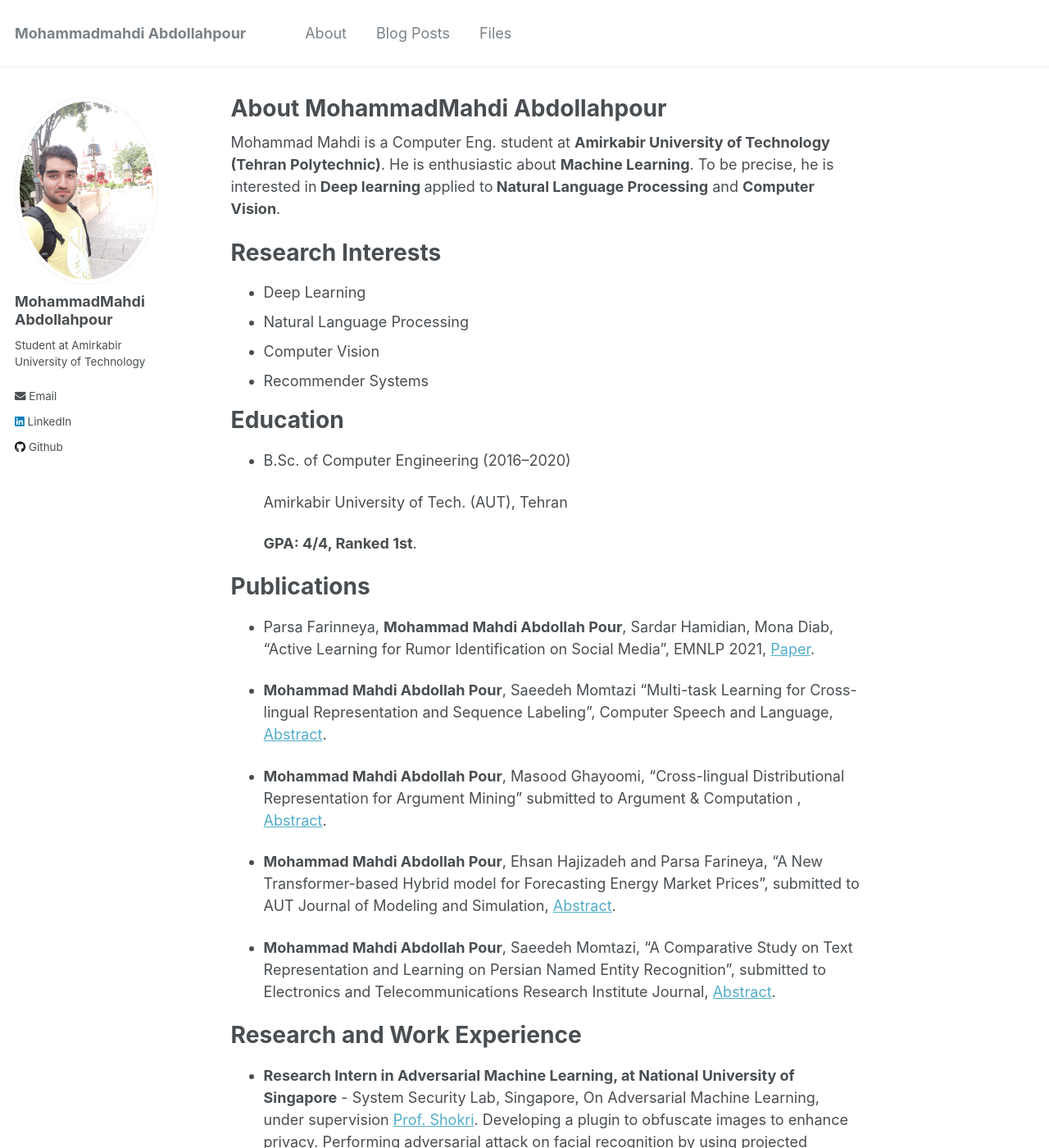
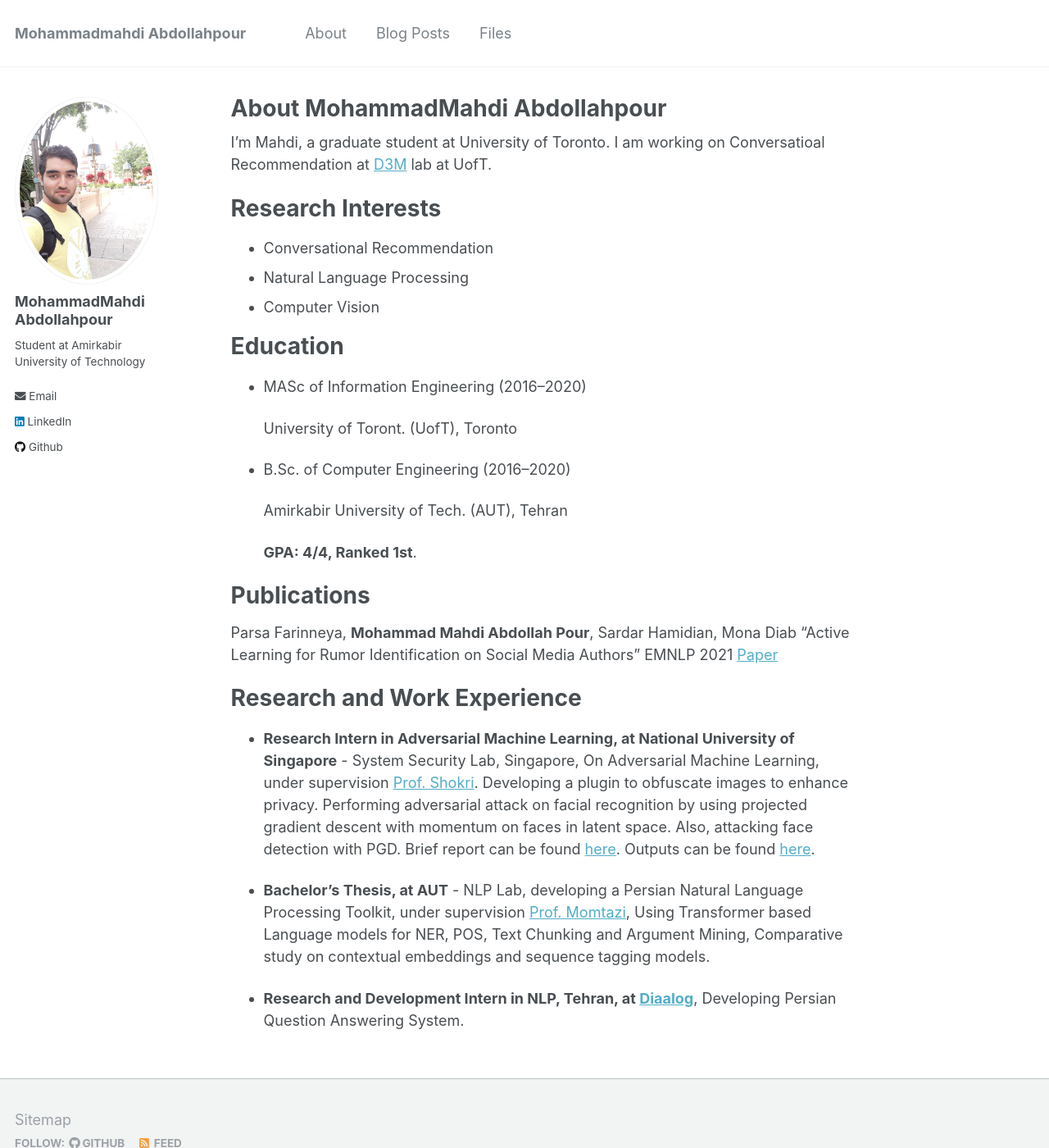
Before and after one commit to mahdiabdollahpour/mahdiabdollahpour.github.io, a Jekyll site: the page built from _pages/about.md, in a window 1280 px wide and 1400 px high. Shown: the whole window at 82% size. Built offline with Jekyll 4.4.1, drawn with Linux system fonts in a browser that asks for light colours.

Commit message:
Update about.md

```diff
--- a/_pages/about.md
+++ b/_pages/about.md
@@ -8,21 +8,27 @@
   - /about.html
 ---
 
-Mohammad Mahdi is a Computer Eng. student at <Strong>Amirkabir University of Technology (Tehran Polytechnic)</Strong>. He is enthusiastic about <Strong>Machine Learning</Strong>. To be precise, he is interested in<Strong> Deep learning </Strong>applied to<Strong> Natural Language Processing</Strong> and <Strong> Computer Vision</Strong>.
+I'm Mahdi, a graduate student at  University of Toronto. I am working on Conversatioal Recommendation at [D3M](https://d3m.mie.utoronto.ca/) lab at UofT.
+<!-- is enthusiastic about <Strong>Machine Learning</Strong>. To be precise, he is interested in<Strong> Deep learning </Strong>applied to<Strong> Natural Language Processing</Strong>. He is also interested in neural network vulnerabilities and Adversarial Machine Learning.  -->
 
 Research Interests
 ======
 
-* Deep Learning
+* Conversational Recommendation
 * Natural Language Processing
 * Computer Vision
-* Recommender Systems
 
 
 
 
 Education
 ======
+
+- MASc of Information Engineering (2016–2020)
+
+  University of Toront. (UofT), Toronto
+
+
 - B.Sc. of Computer Engineering (2016–2020)
 
   Amirkabir University of Tech. (AUT), Tehran
@@ -31,23 +37,17 @@
 
 Publications
 ======
+Parsa Farinneya, **Mohammad Mahdi Abdollah Pour**, Sardar Hamidian, Mona Diab
+"Active Learning for Rumor Identification on Social Media
+Authors" EMNLP 2021 [Paper](https://aclanthology.org/2021.findings-emnlp.387/)
 
-- Parsa Farinneya, **Mohammad Mahdi Abdollah Pour**, Sardar Hamidian, Mona Diab, "Active Learning for Rumor Identification on Social Media", EMNLP 2021, [Paper](https://aclanthology.org/2021.findings-emnlp.387/).
+<!-- - **Mohammad Mahdi Abdollah Pour**, Saeedeh Momtazi, "A Comparative Study on Text Representation and Learning on Persian Named Entity Recognition", submitted to Pattern Recognition Letters, [Abstract](https://drive.google.com/file/d/18-vrbH6x6AK-GRuzuq_FxRRp3kbsgv7q/view). -->
 
-- **Mohammad Mahdi Abdollah Pour**, Saeedeh Momtazi "Multi-task Learning for Cross-lingual Representation and Sequence Labeling", Computer Speech and Language, [Abstract](https://drive.google.com/file/d/1z7x0Btd5eYkRx-w5H2C5_f4gE4lFNwob/view).
+<!-- - Parsa Kavehzadeh, **Mohammad Mahdi Abdollah Pour**, Saeedeh Momtazi, "A Comparative Study on Contextualized Embedding on Text Chunking", submitted to IEEE Transactions on Audio, Speech and Language Processing, [Abstract](https://drive.google.com/file/d/1E2GzNGsa2DofIeziKv2nscYDas8_luUI/view).
 
-- **Mohammad Mahdi Abdollah Pour**, Masood Ghayoomi, "Cross-lingual Distributional Representation for Argument Mining" submitted to Argument & Computation , [Abstract](https://drive.google.com/file/d/1mRtjDMRQWVsu2ULtCE0LtYWiD4VE4GPR/view?usp=sharing).
+- Parsa Kavehzadeh, **Mohammad Mahdi Abdollah Pour**, Saeedeh Momtazi, "A Transformer-based Approach for Persian Text Chunking" submitted to ACM Transactions on Asian and Low-Resource Language Information Processing (TALLIP), [Abstract](https://drive.google.com/file/d/1Sgy4lPOry6dvAmORil6rbk7Df-R50MDE/view).
 
-- **Mohammad Mahdi Abdollah Pour**, Ehsan Hajizadeh and Parsa Farineya, "A New Transformer-based Hybrid model for Forecasting Energy Market Prices", submitted to AUT Journal of Modeling and Simulation, [Abstract](https://drive.google.com/file/d/1EwD4R21XPcLWpt4SGSzU5ycRwz87Rx1i/view).
-
-- **Mohammad Mahdi Abdollah Pour**, Saeedeh Momtazi, "A Comparative Study on Text Representation and Learning on Persian Named Entity Recognition", submitted to Electronics and Telecommunications Research Institute Journal, [Abstract](https://drive.google.com/file/d/18-vrbH6x6AK-GRuzuq_FxRRp3kbsgv7q/view).
-
-<!-- - Parsa Kavehzadeh, **Mohammad Mahdi Abdollah Pour**, Saeedeh Momtazi, "A Comparative Study on Contextualized Embedding on Text Chunking", submitted to International Journal of Applied Linguistics, [Abstract](https://drive.google.com/file/d/1E2GzNGsa2DofIeziKv2nscYDas8_luUI/view). -->
-
-<!-- - Parsa Kavehzadeh, **Mohammad Mahdi Abdollah Pour**, Saeedeh Momtazi, "A Transformer-based Approach for Persian Text Chunking" submitted to ACM Transactions on Asian and Low-Resource Language Information Processing (TALLIP), [Abstract](https://drive.google.com/file/d/1Sgy4lPOry6dvAmORil6rbk7Df-R50MDE/view). -->
-
-
-
+- **Mohammad Mahdi Abdollah Pour**, Ehsan Hajizadeh and Parsa Farineya, "A New Transformer-based Hybrid model for Forecasting Energy Market Prices", submitted to Applied Soft Computing, [Abstract](https://drive.google.com/file/d/1EwD4R21XPcLWpt4SGSzU5ycRwz87Rx1i/view). -->
 
 Research and Work Experience
 ======
```
